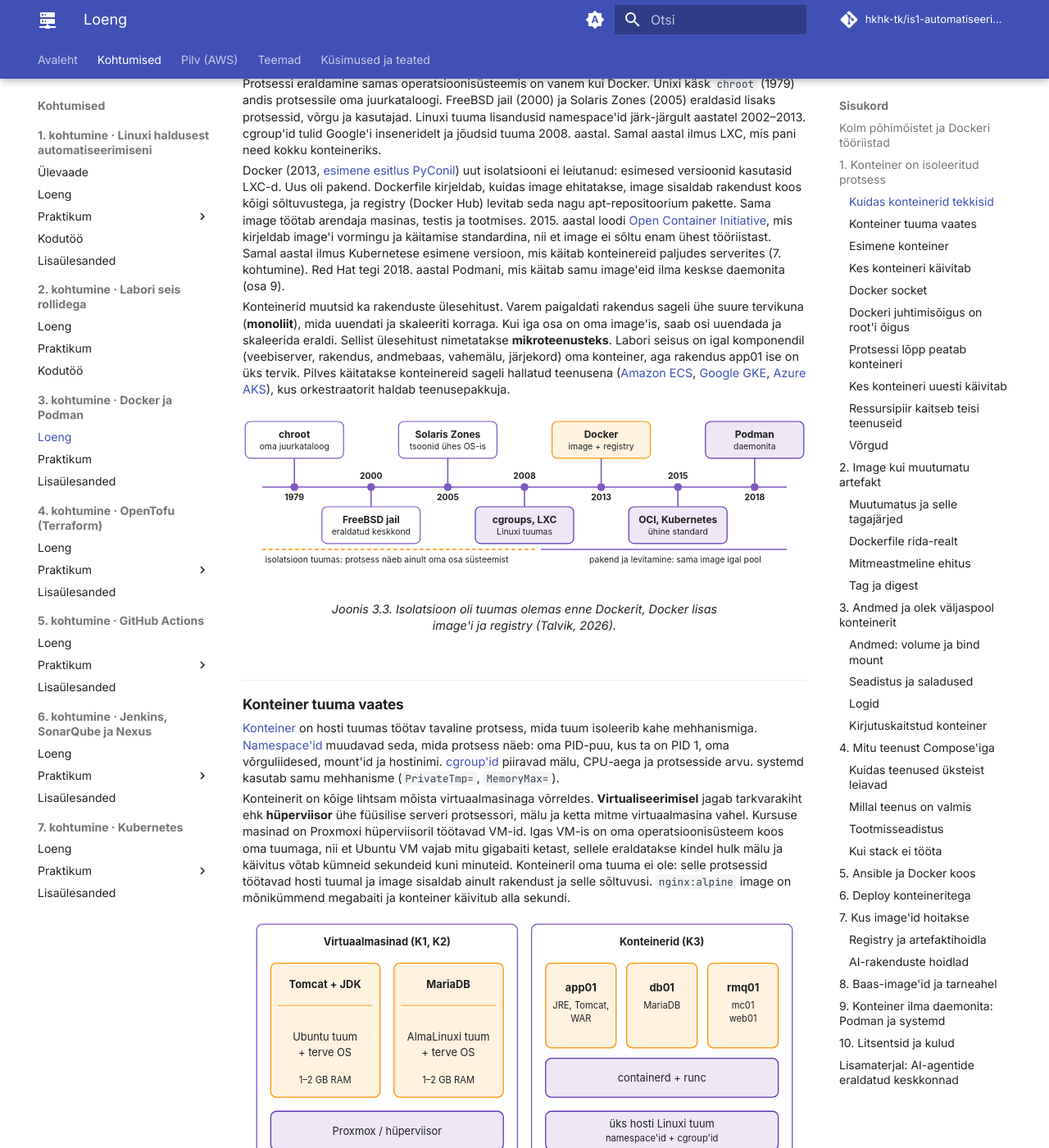
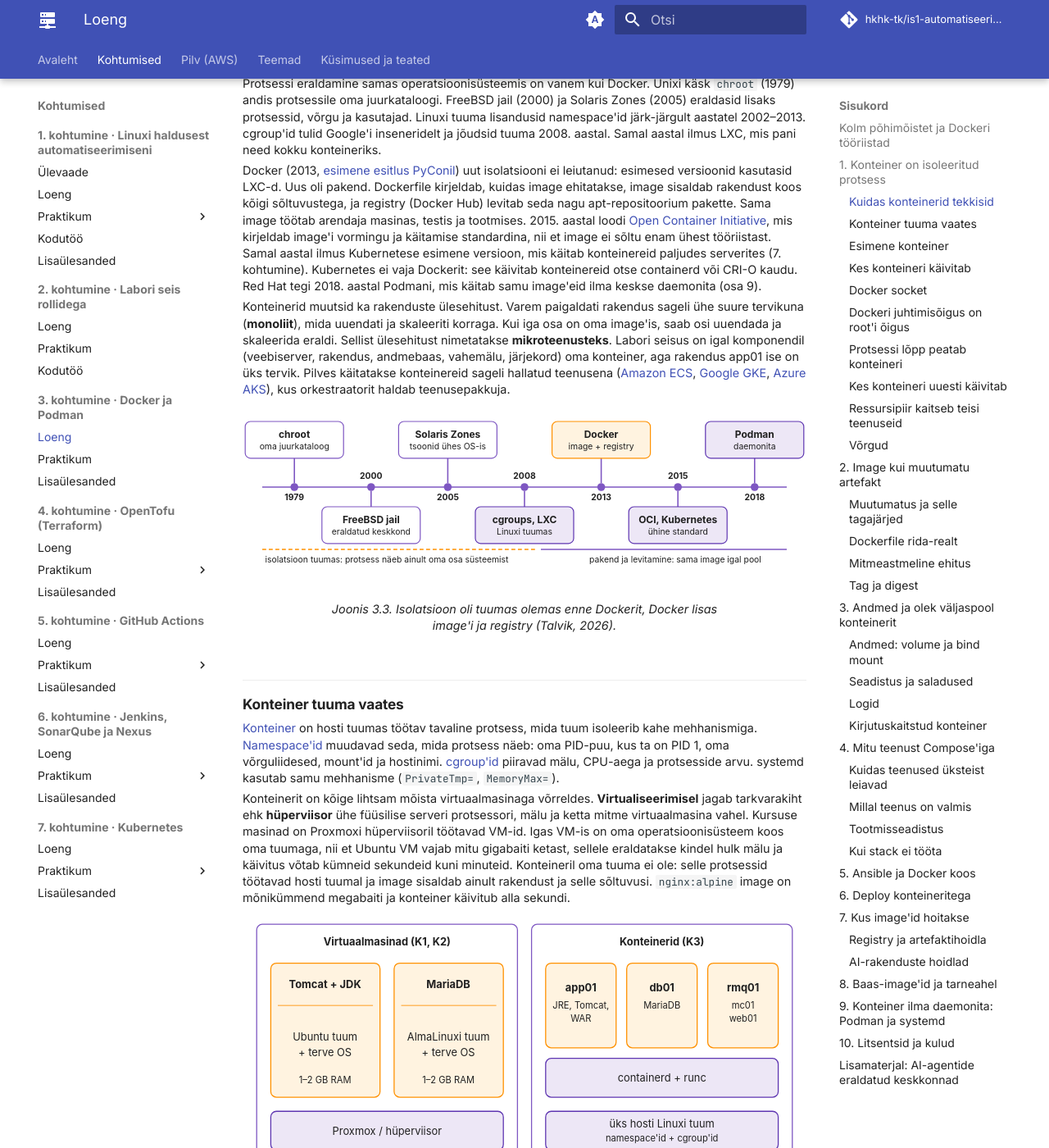
Before and after one commit to hkhk-tk/is1-automatiseerimine, an MkDocs documentation site: the page built from docs/k03/loeng.md, in a window 1280 px wide and 1400 px high, scrolled down 2784 px. Shown: the whole window at 82% size. Built offline with MkDocs 1.6.1 and Material for MkDocs 9.7.7, drawn with Linux system fonts in a browser that asks for light colours; comment, search, counter and statistics services are not loaded; some of the changed text lies outside the part shown.

Commit message:
K3 loeng: rakenduskonteiner ja süsteemikonteiner (LXC, Proxmoxi CT); Kubernetes containerd või CRI-O kaudu

```diff
--- a/docs/k03/loeng.md
+++ b/docs/k03/loeng.md
@@ -95,7 +95,7 @@ Konteinerite taga on kaks vana probleemi. Rakendus töötas arendaja masinas, ag
 
 Protsessi eraldamine samas operatsioonisüsteemis on vanem kui Docker. Unixi käsk `chroot` (1979) andis protsessile oma juurkataloogi. FreeBSD jail (2000) ja Solaris Zones (2005) eraldasid lisaks protsessid, võrgu ja kasutajad. Linuxi tuuma lisandusid namespace'id järk-järgult aastatel 2002–2013. cgroup'id tulid Google'i inseneridelt ja jõudsid tuuma 2008. aastal. Samal aastal ilmus LXC, mis pani need kokku konteineriks.
 
-Docker (2013, [esimene esitlus PyConil](https://www.youtube.com/watch?v=wW9CAH9nSLs)) uut isolatsiooni ei leiutanud: esimesed versioonid kasutasid LXC-d. Uus oli pakend. Dockerfile kirjeldab, kuidas image ehitatakse, image sisaldab rakendust koos kõigi sõltuvustega, ja registry (Docker Hub) levitab seda nagu apt-repositoorium pakette. Sama image töötab arendaja masinas, testis ja tootmises. 2015. aastal loodi [Open Container Initiative](https://opencontainers.org/about/overview/), mis kirjeldab image'i vormingu ja käitamise standardina, nii et image ei sõltu enam ühest tööriistast. Samal aastal ilmus Kubernetese esimene versioon, mis käitab konteinereid paljudes serverites (7. kohtumine). Red Hat tegi 2018. aastal Podmani, mis käitab samu image'eid ilma keskse daemonita (osa 9).
+Docker (2013, [esimene esitlus PyConil](https://www.youtube.com/watch?v=wW9CAH9nSLs)) uut isolatsiooni ei leiutanud: esimesed versioonid kasutasid LXC-d. Uus oli pakend. Dockerfile kirjeldab, kuidas image ehitatakse, image sisaldab rakendust koos kõigi sõltuvustega, ja registry (Docker Hub) levitab seda nagu apt-repositoorium pakette. Sama image töötab arendaja masinas, testis ja tootmises. 2015. aastal loodi [Open Container Initiative](https://opencontainers.org/about/overview/), mis kirjeldab image'i vormingu ja käitamise standardina, nii et image ei sõltu enam ühest tööriistast. Samal aastal ilmus Kubernetese esimene versioon, mis käitab konteinereid paljudes serverites (7. kohtumine). Kubernetes ei vaja Dockerit: see käivitab konteinereid otse containerd või CRI-O kaudu. Red Hat tegi 2018. aastal Podmani, mis käitab samu image'eid ilma keskse daemonita (osa 9).
 
 Konteinerid muutsid ka rakenduste ülesehitust. Varem paigaldati rakendus sageli ühe suure tervikuna (**monoliit**), mida uuendati ja skaleeriti korraga. Kui iga osa on oma image'is, saab osi uuendada ja skaleerida eraldi. Sellist ülesehitust nimetatakse **mikroteenusteks**. Labori seisus on igal komponendil (veebiserver, rakendus, andmebaas, vahemälu, järjekord) oma konteiner, aga rakendus app01 ise on üks tervik. Pilves käitatakse konteinereid sageli hallatud teenusena ([Amazon ECS](https://aws.amazon.com/ecs/), [Google GKE](https://cloud.google.com/kubernetes-engine), [Azure AKS](https://azure.microsoft.com/products/kubernetes-service)), kus orkestraatorit haldab teenusepakkuja.
 
@@ -116,6 +116,8 @@ Konteinerit on kõige lihtsam mõista virtuaalmasinaga võrreldes. **Virtualisee
 </figure>
 
 Hind on isolatsiooni tugevus. Kuna tuum on ühine, puudutab tuuma haavatavus kõiki samas hostis töötavaid konteinereid. Hüperviisor on palju kitsam ründepind, sest VM-id jagavad ainult virtualiseeritud riistvara. Seepärast käitatakse konteinereid tavaliselt virtuaalmasinates, nagu ka selles kursuses.
+
+Konteinereid on kahte tüüpi. **Rakenduskonteiner** (Docker, Podman) käivitab ühe rakenduse: selles pole init-süsteemi ega SSH-d ja konteiner lõpeb koos rakendusega. **Süsteemikonteiner** (LXC) käivitab terve Linuxi kasutajaruumi koos systemd ja teenustega ning seda hallatakse nagu väikest serverit. Proxmoxis on lisaks VM-idele ka LXC konteinerid (CT), mis kasutavad samu tuuma mehhanisme. Selles loengus räägime rakenduskonteineritest.
 
 Järgmistes näidetes kasutame Linuxi serveris tavapärast rootful Docker Engine'it, mille daemon töötab root'ina. Rootless-käitust käsitleb osa 9.
 
```
